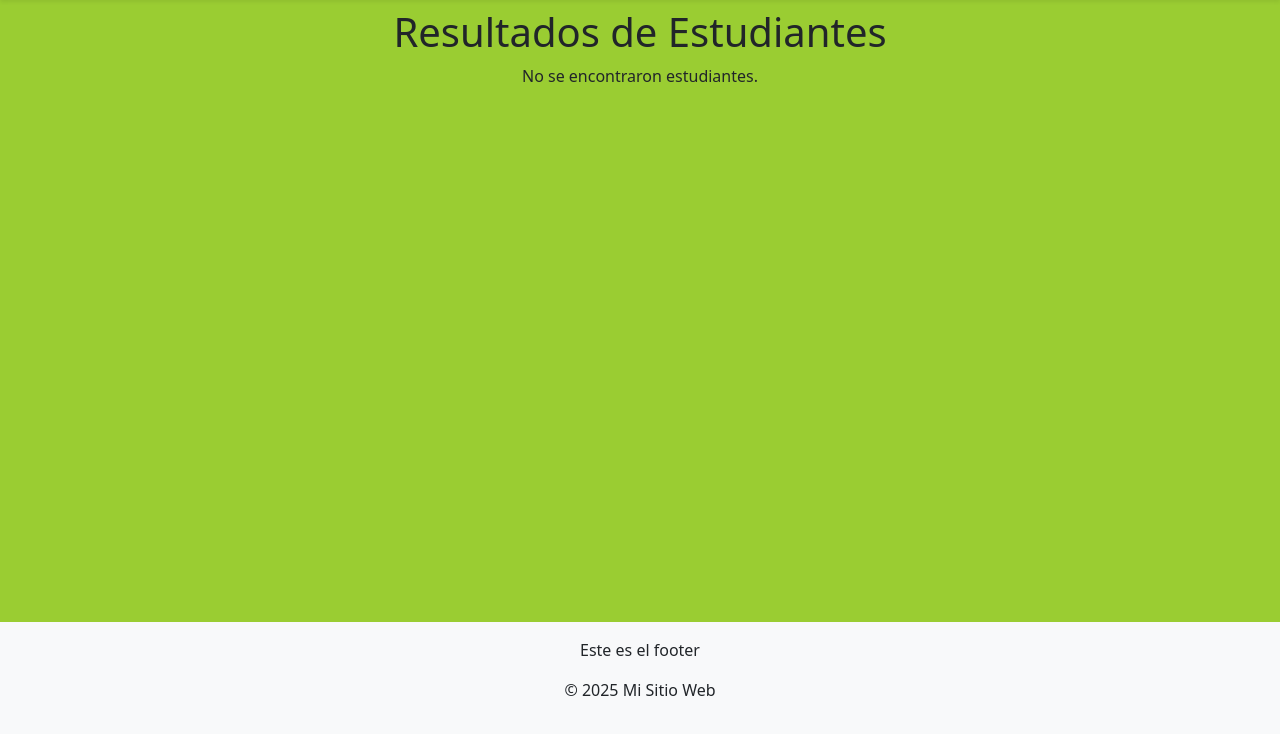
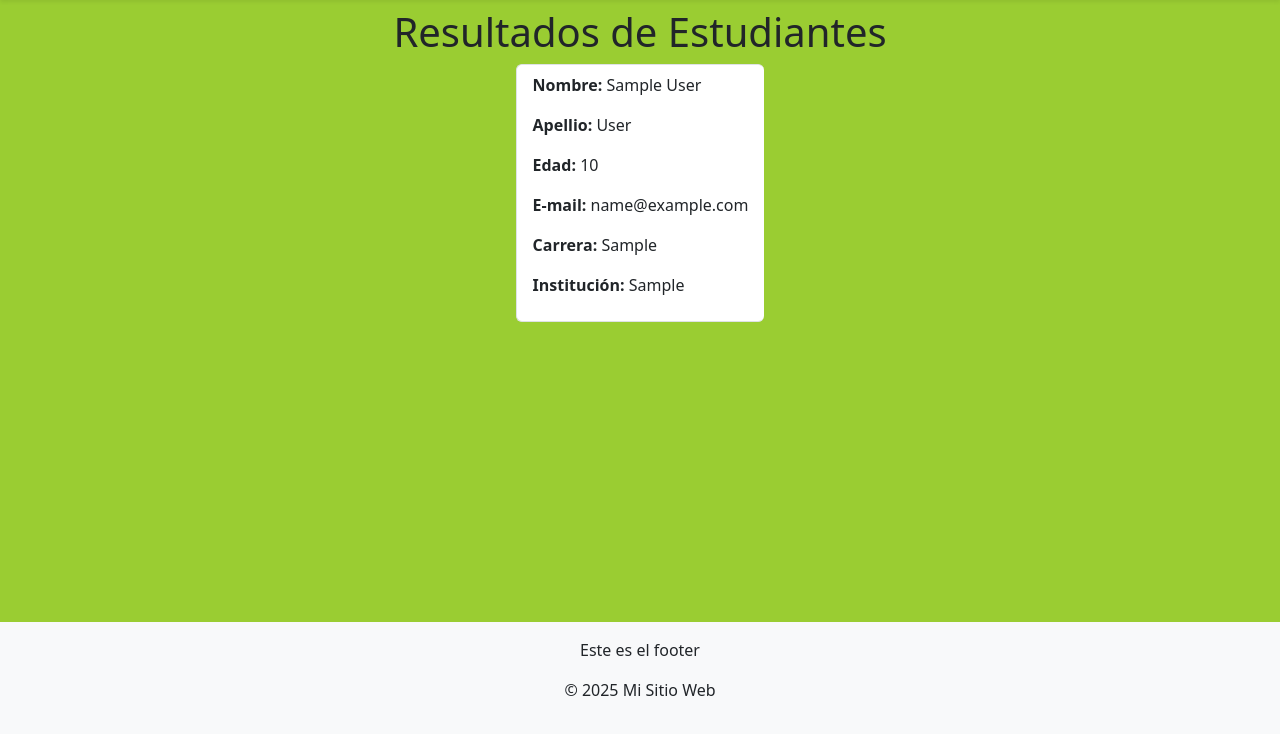
Before and after one commit to enzogitcode/TuPrimeraPagina-Gariglio, a Django app: page /app/students_results in a window 1280 px wide. Shown: the part 66-800 px from the top of the page. Run offline with Django 5.2, Linux system fonts and the light colour scheme; tables that the repository leaves empty hold one stand-in row (values such as "Sample post"); some libraries are stand-ins or nearby versions.

Commit message:
sección estudiantes completa

```diff
--- a/AppBlog/templates/AppBlog/students_list.html
+++ b/AppBlog/templates/AppBlog/students_list.html
@@ -1,9 +1,9 @@
 {% extends 'AppBlog/base.html' %}
 
-{% block title %} Estudiantes {% endblock %}
+{% block title %} Lista completa de Estudiantes {% endblock %}
 
 {% block content %}
-<h1>Lista de estudiantes</h1>
+<h1>Lista completa de estudiantes</h1>
 
 {% if students %}
 <div class="bg-light rounded">
--- a/AppBlog/templates/AppBlog/students_results.html
+++ b/AppBlog/templates/AppBlog/students_results.html
@@ -1,22 +1,40 @@
 {% extends "AppBlog/base.html" %} {% load static %} {% block title %} Resultados
 de Estudiantes {% endblock %} {% block content %}
 <h1>Resultados de Estudiantes</h1>
-<div id="searchResults">
-  {% if students %}
-  <ul class="list-group gap-2">
+{% if keyword and filtro %}
+  <h4 class="mb-4">
+    Resultados de búsqueda por
+    {% if filtro == "name" %}nombre
+    {% elif filtro == "career" %}carrera
+    {% elif filtro == "college" %}college
+    {% elif filtro == "age" %}edad
+    {% elif filtro == "email" %}E-mail
+    {% elif filtro == "last_name" %}apellido
+
+    {% else %}criterio desconocido
+    {% endif %}
+    que contiene "<strong>{{ keyword }}</strong>"
+  </h4>
+{% endif %}
+
+{% if students %}
+<div class="rounded">
+
+  <ul class="list-group gap-3 rounded">
     {% for student in students %}
     <li class="list-group-item">
-      <p>Nombre: {{ student.name }}</p>
-      <p>Apellido: {{ student.last_name }}</p>
-      <p>Edad: {{ student.age }}</p>
-      <p>E-mail: {{ student.email }}</p>
-      <p>Carrera: {{ student.career }}</p>
-      <p>Universidad: {{ student.college }}</p>
+      <p><strong>Nombre:</strong> {{ student.name }}</p>
+      <p><strong>Apellio:</strong> {{ student.last_name }}</p>
+      <p><strong>Edad:</strong> {{ student.age }}</p>
+      <p><strong>E-mail:</strong> {{ student.email }}</p>
+      <p><strong>Carrera:</strong> {{ student.career }}</p>
+      <p><strong>Institución:</strong> {{ student.college }}</p>
     </li>
     {% endfor %}
   </ul>
-  {% else %}
-  <p>No se encontraron estudiantes.</p>
-  {% endif %}
 </div>
+{% else %}
+  <p class="text-muted">No se encontraron estudiantes que coincidan con la búsqueda.</p>
+{% endif %}
+
 {% endblock %}
--- a/AppBlog/views.py
+++ b/AppBlog/views.py
@@ -32,8 +32,7 @@ def articles_list(request):
 #Formularios
 def students_search(request):
     return render(request, 'AppBlog/students_search.html')
-# def students_results(request):
-#     return render(request, 'AppBlog/students_results.html')
+
 def students_form(request):
     if request.method == 'POST':
         students_form_1 = StudentForm(request.POST)
@@ -56,7 +55,6 @@ def students_form(request):
     else:
         form = StudentForm()
         return render(request, 'AppBlog/students_form.html', {'form': form})
-
 
 def teachers_form(request):
     if request.method == 'POST':
@@ -88,23 +86,38 @@ def articles_form(request):
 
 #búsquedas
 
+def students_results(request):
+    keyword = request.GET.get('keyword')
+    filtro = request.GET.get('filtro')
 
-def students_results(request):
-    student_name = request.GET.get('name')
-    if student_name:
-        students = Student.objects.filter(name__icontains=student_name)
-        return render(request, "AppBlog/students_results.html", {"name": student_name, "students": students})
-    else:
-        return render(request, "AppBlog/students_results.html", {"students": []})
+    students = Student.objects.all()
+
+    if keyword and filtro:
+        if filtro == 'name':
+            students = students.filter(name__icontains=keyword)
+        elif filtro == 'career':
+            students = students.filter(career__icontains=keyword)
+        elif filtro == 'college':
+            students = students.filter(college__icontains=keyword)
+        elif filtro == 'email':
+            students = students.filter(email__icontains=keyword)
+        elif filtro == 'age':
+            students = students.filter(email__icontains=keyword)
+
+    context = {
+        'students': students,
+        'keyword': keyword,
+        'filtro': filtro,
+    }
+
+    return render(request, "AppBlog/students_results.html", context)
 
 
 def teachers_search(request):
     return render(request, 'AppBlog/teachers_search.html')
 
-
 def papers_search(request):
     return render(request, 'AppBlog/papers_search.html')
-
 
 def articles_search(request):
     return render(request, 'AppBlog/articles_search.html')
```
Also changed, not shown: AppBlog/templates/AppBlog/students_search.html (+20 -7 lines).
